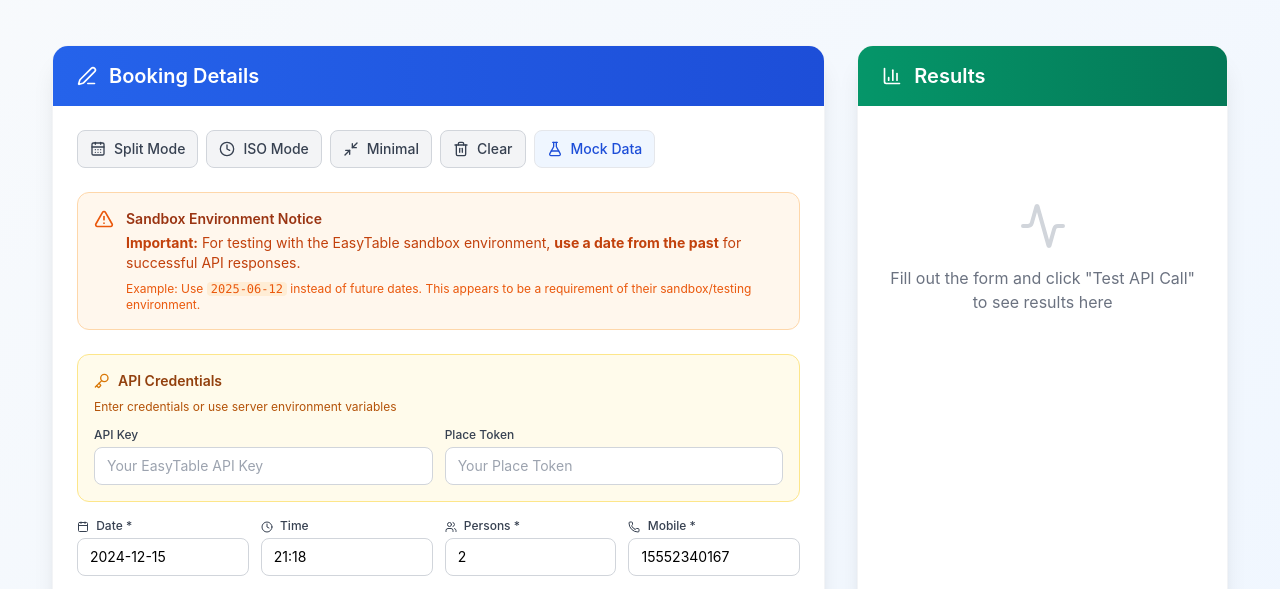
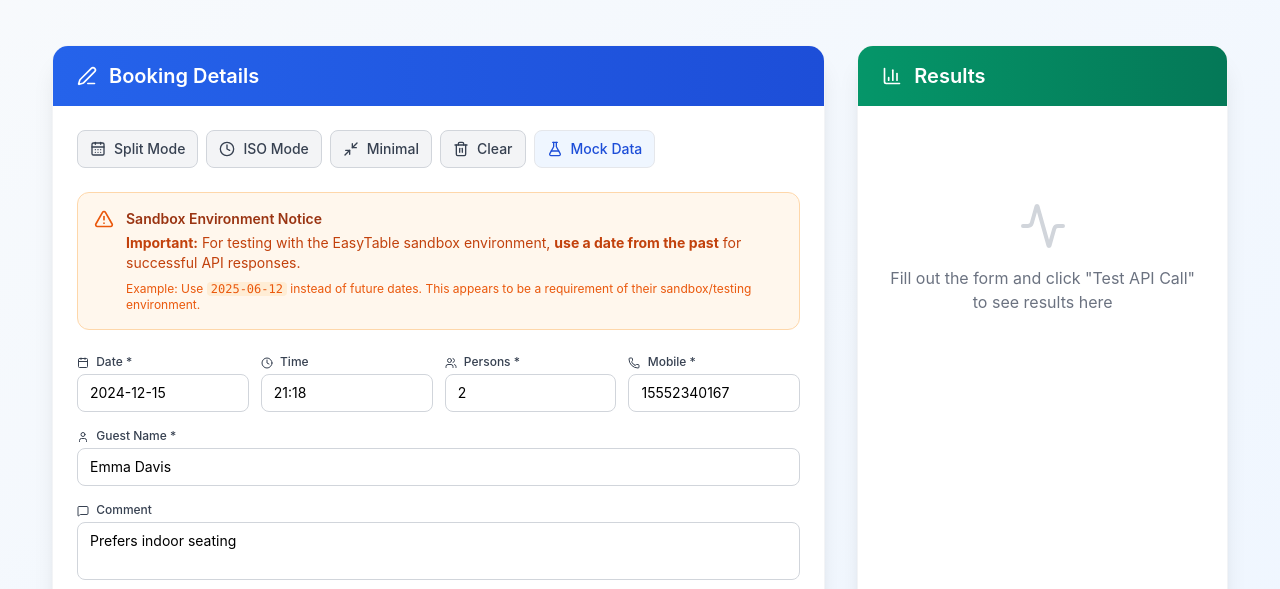
Before and after one commit to amponce/easy-table-api, a website: page public/index.html in a window 1280 px wide. Shown: the part 203-792 px from the top of the page. Drawn offline with nearby package versions, Linux system fonts and the light colour scheme.

Commit message:
remove api key section

```diff
--- a/public/index.html
+++ b/public/index.html
@@ -382,7 +382,7 @@
 
                     <form id="bookingForm" class="space-y-4">
                         <!-- API Credentials -->
-                        <div class="bg-amber-50 border border-amber-200 rounded-xl p-4">
+                        <div class="bg-amber-50 border border-amber-200 rounded-xl p-4 hidden">
                             <div class="flex items-center space-x-2 mb-2">
                                 <i data-lucide="key" class="w-4 h-4 text-amber-600"></i>
                                 <h4 class="font-semibold text-amber-800 text-sm">API Credentials</h4>
```
